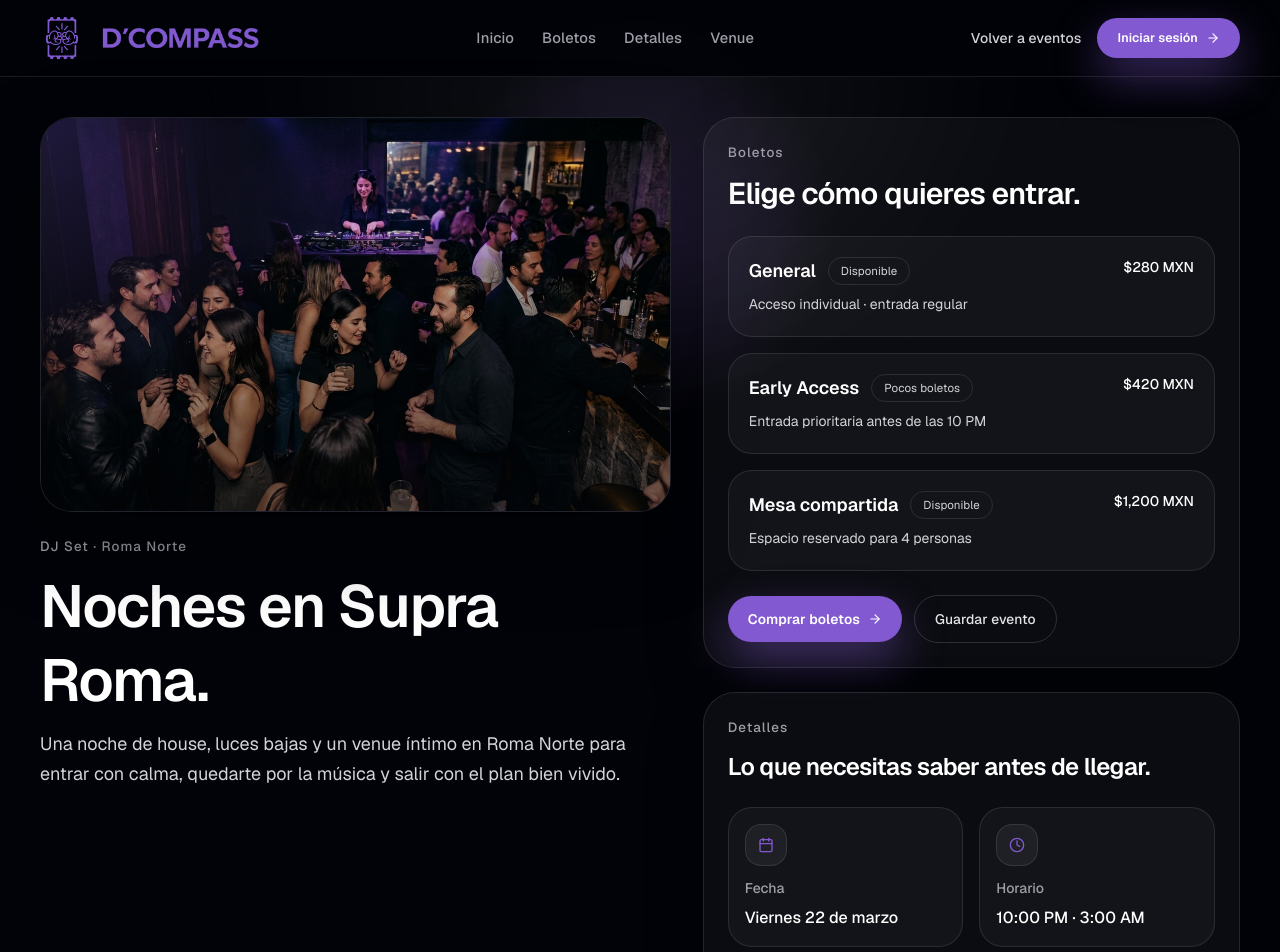
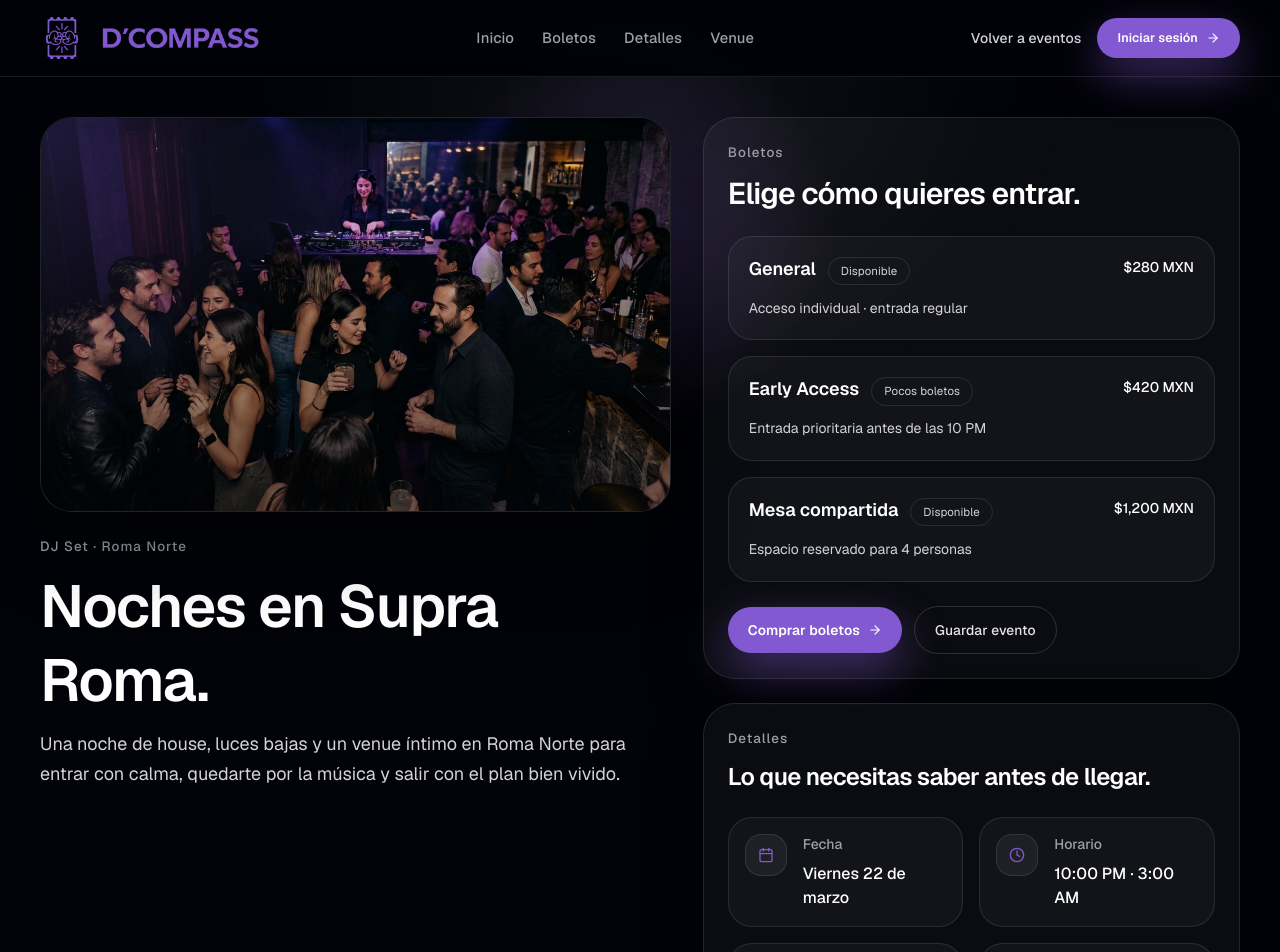
Before and after one commit to dev-status/dcompass-platform, a Next.js app in the folder apps/clients-web/: page /events/demo in a window 1280 px wide. Shown: the top 952 px of the page. Built offline with nearby package versions, Linux system fonts and the light colour scheme.

Commit message:
fix(clients-web): align demo event detail polish

```diff
--- a/apps/clients-web/src/app/events/demo/page.tsx
+++ b/apps/clients-web/src/app/events/demo/page.tsx
@@ -150,16 +150,16 @@ export default function DemoEventDetailPage() {
                   {ticketTypes.map((ticket) => (
                     <article key={ticket.name} className="rounded-[1.5rem] border border-white/10 bg-white/[0.035] p-5">
                       <div className="flex items-start justify-between gap-4">
-                        <div>
-                          <div className="flex items-center gap-3">
-                            <h3 className="text-lg font-semibold text-white">{ticket.name}</h3>
-                            <span className="rounded-full border border-white/10 px-3 py-1 text-[0.72rem] tracking-[0.01em] text-zinc-300">
+                        <div className="min-w-0 flex-1">
+                          <div className="flex items-start gap-3">
+                            <h3 className="min-h-[3.5rem] text-lg font-semibold leading-snug text-white sm:min-h-[2rem]">{ticket.name}</h3>
+                            <span className="shrink-0 whitespace-nowrap rounded-full border border-white/10 px-3 py-1 text-[0.72rem] tracking-[0.01em] text-zinc-300">
                               {ticket.availability}
                             </span>
                           </div>
                           <p className="mt-2 text-sm leading-relaxed text-zinc-300">{ticket.description}</p>
                         </div>
-                        <p className="text-sm font-medium text-white">{ticket.price}</p>
+                        <p className="shrink-0 text-sm font-medium text-white">{ticket.price}</p>
                       </div>
                     </article>
                   ))}
@@ -191,11 +191,15 @@ export default function DemoEventDetailPage() {
                     const Icon = item.icon;
                     return (
                       <div key={item.label} className="rounded-[1.5rem] border border-white/10 bg-white/[0.035] p-4">
-                        <div className="mb-3 inline-flex rounded-2xl border border-white/10 bg-white/[0.05] p-3" style={{ color: colors.accent }}>
-                          <Icon className="text-base" />
+                        <div className="flex items-start gap-4">
+                          <div className="inline-flex shrink-0 rounded-2xl border border-white/10 bg-white/[0.05] p-3" style={{ color: colors.accent }}>
+                            <Icon className="text-base" />
+                          </div>
+                          <div>
+                            <p className="text-sm font-medium text-zinc-400">{item.label}</p>
+                            <p className="mt-2 text-base font-medium text-white">{item.value}</p>
+                          </div>
                         </div>
-                        <p className="text-sm font-medium text-zinc-400">{item.label}</p>
-                        <p className="mt-2 text-base font-medium text-white">{item.value}</p>
                       </div>
                     );
                   })}
```
